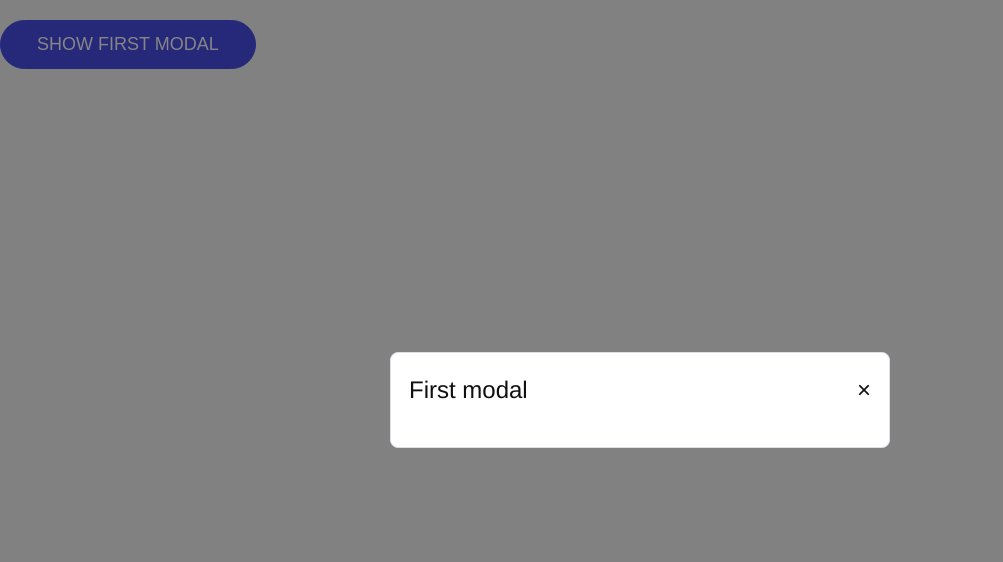
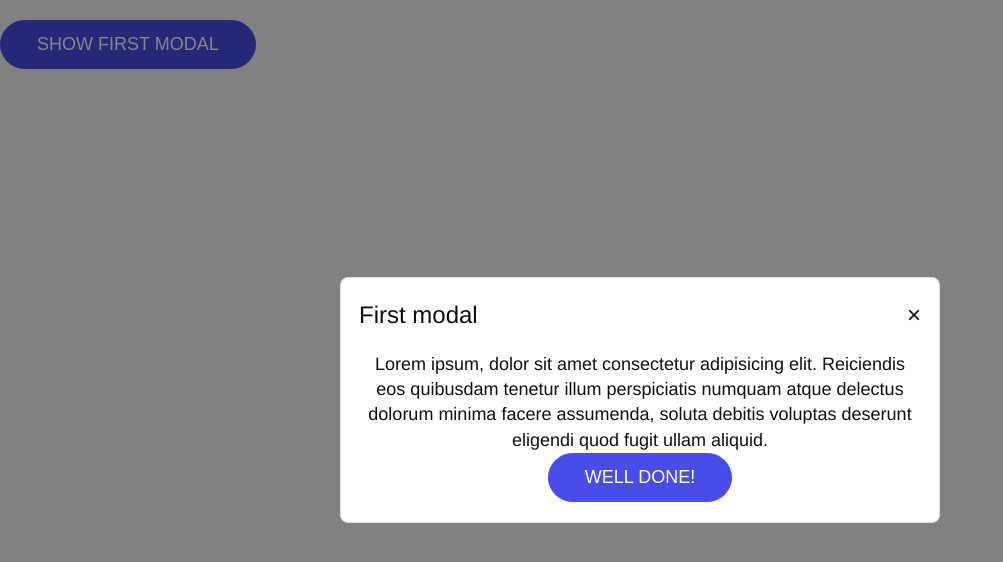
Before and after one commit to karyna4k/Modals, a Vue app: page / in a window 1280 px wide. Both pictures are taken after a click on the button "SHOW FIRST MODAL". Shown: the top 562 px of the page, without its empty margins (0-1003 px from the left). Built offline with nearby package versions, Linux system fonts and the light colour scheme.

Commit message:
feat: add slots and animation for modal

```diff
--- a/src/App.vue
+++ b/src/App.vue
@@ -10,9 +10,20 @@
           <!-- first modal -->
           <Modal
             title="First modal"
-            v-if="modalFirst"
+            v-show="modalFirst"
             @close="modalFirst = !modalFirst"
           >
+            <div slot="body">
+              <p>
+                Lorem ipsum, dolor sit amet consectetur adipisicing elit.
+                Reiciendis eos quibusdam tenetur illum perspiciatis numquam
+                atque delectus dolorum minima facere assumenda, soluta debitis
+                voluptas deserunt eligendi quod fugit ullam aliquid.
+              </p>
+              <button class="btn btnPrimary" @click="modalFirst = !modalFirst">
+                Well done!
+              </button>
+            </div>
           </Modal>
         </div>
       </section>
--- a/src/components/Modal.vue
+++ b/src/components/Modal.vue
@@ -9,7 +9,9 @@
         </div>
 
         <!-- body -->
-        <div class="modal-body"></div>
+        <div class="modal-body">
+          <slot name="body">Defaul body</slot>
+        </div>
       </div>
     </div>
   </transition>
@@ -34,6 +36,18 @@ export default {
 </script>
 
 <style lang="scss" scoped>
+// animation
+
+.modal-enter,
+.modal-leave-active {
+  opacity: 0;
+}
+
+.modal-enter .modal-content,
+.modal-leave-active .modal-content {
+  transform: scale(1.2);
+}
+
 .modal__wrapper {
   display: flex;
   justify-content: center;
--- a/src/main.js
+++ b/src/main.js
@@ -1,7 +1,7 @@
 import Vue from "vue";
 import App from "./App.vue";
 
-import './assets/scss/main.scss';
+import "./assets/scss/main.scss";
 
 Vue.config.productionTip = false;
 
```
